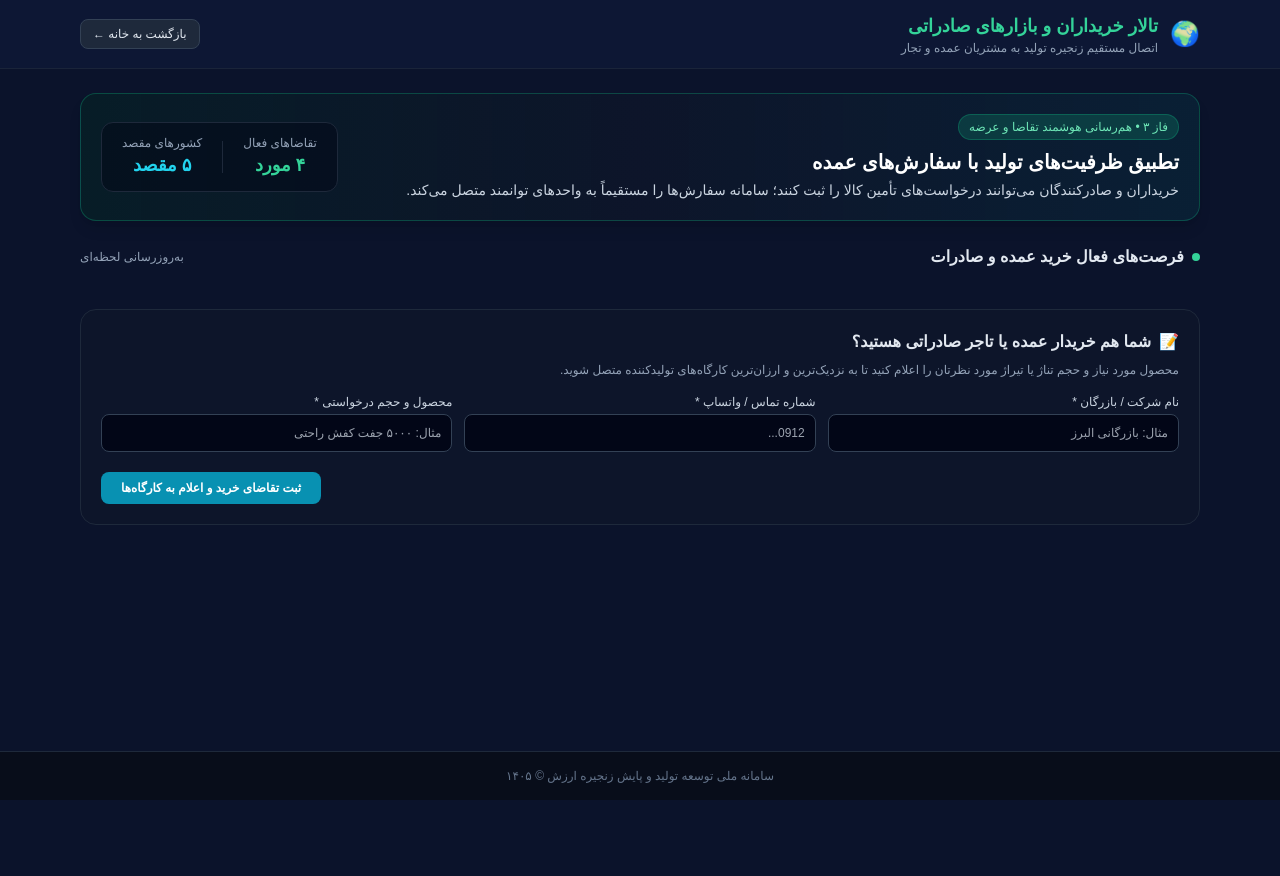
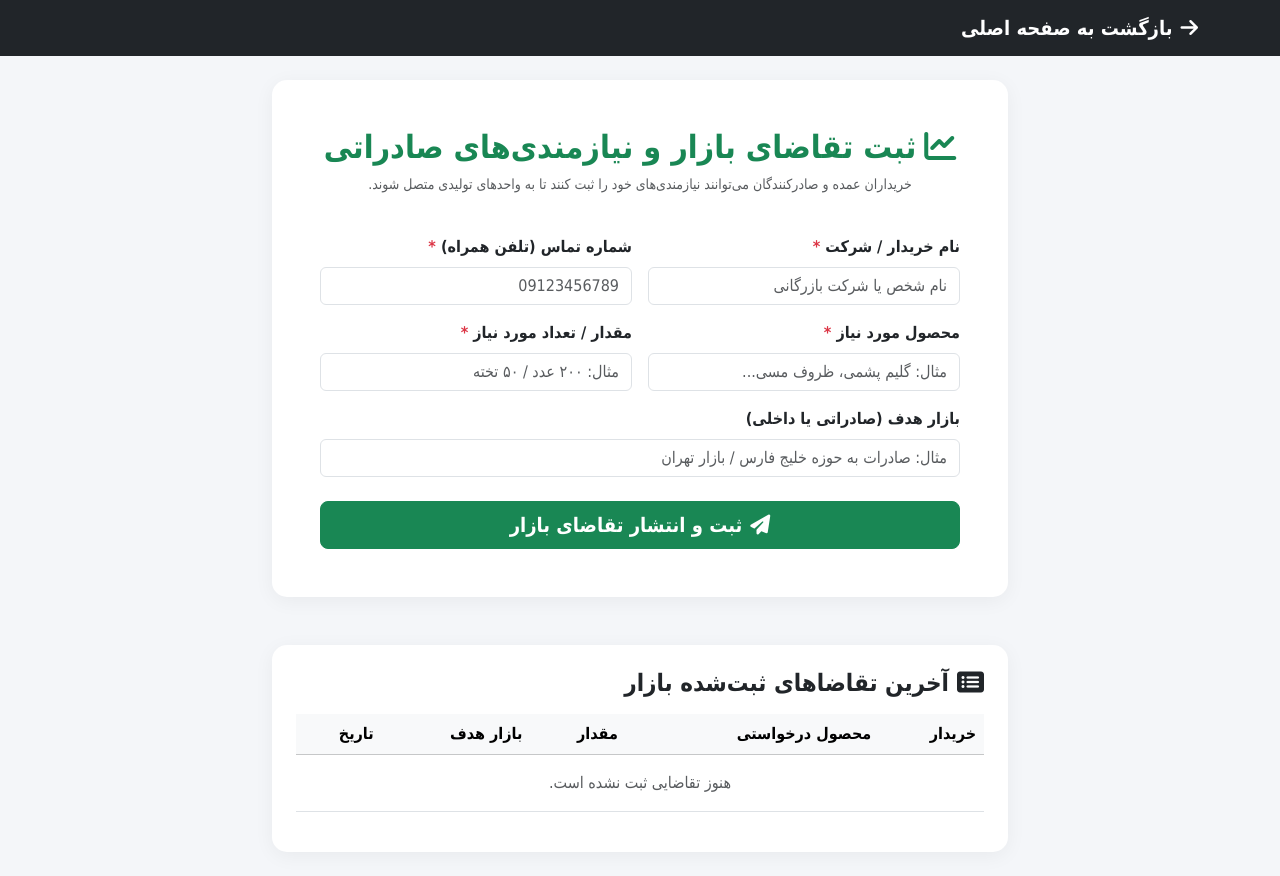
Before and after one commit to alikh480048-dotcom/Samaneh-tolid, a Flask app: page /export-market in a window 1280 px wide. Before the commit the page ends 800 px from the top, so only its background shows below. Run offline with Flask 3, Linux system fonts and the light colour scheme; some libraries are stand-ins or nearby versions; some web fonts are replaced.

Commit message:
Update export.html

```diff
--- a/templates/export.html
+++ b/templates/export.html
@@ -3,148 +3,111 @@
 <head>
     <meta charset="UTF-8">
     <meta name="viewport" content="width=device-width, initial-scale=1.0">
-    <title>تالار معاملات عمده و بازارهای صادراتی | شبکه ملی توسعه تولید</title>
-    <script src="https://cdn.tailwindcss.com"></script>
-    <link href="https://cdn.jsdelivr.net/gh/rastikerdar/vazirmatn@v33.003/fonts/webfonts/font-face.css" rel="stylesheet" type="text/css" />
+    <title>تقاضای بازار و صادرات | سامانه هوشمند</title>
+    <link href="https://cdn.jsdelivr.net/npm/bootstrap@5.3.3/dist/css/bootstrap.rtl.min.css" rel="stylesheet">
+    <link rel="stylesheet" href="https://cdnjs.cloudflare.com/ajax/libs/font-awesome/6.4.0/css/all.min.css">
     <style>
-        body { font-family: 'Vazirmatn', sans-serif; }
+        body { background-color: #f4f6f9; font-family: Tahoma, sans-serif; }
+        .card { border-radius: 15px; box-shadow: 0 4px 20px rgba(0,0,0,0.05); border: none; }
     </style>
 </head>
-<body class="bg-[#0b132b] text-slate-100 antialiased min-h-screen flex flex-col justify-between selection:bg-emerald-500 selection:text-slate-900">
+<body>
+    <nav class="navbar navbar-dark bg-dark mb-4">
+        <div class="container">
+            <a class="navbar-brand fw-bold" href="{{ url_for('index') }}"><i class="fas fa-arrow-right me-2"></i>بازگشت به صفحه اصلی</a>
+        </div>
+    </nav>
 
-    <!-- نوار ناوبری بالا -->
-    <header class="border-b border-slate-800/80 bg-[#0e1a38]/80 backdrop-blur-md sticky top-0 z-50">
-        <div class="max-w-6xl mx-auto px-4 py-3 flex items-center justify-between">
-            <div class="flex items-center gap-3">
-                <span class="text-2xl">🌍</span>
-                <div>
-                    <h1 class="font-bold text-base md:text-lg text-emerald-400">تالار خریداران و بازارهای صادراتی</h1>
-                    <p class="text-xs text-slate-400">اتصال مستقیم زنجیره تولید به مشتریان عمده و تجار</p>
-                </div>
-            </div>
-            <a href="/" class="text-xs bg-slate-800 hover:bg-slate-700 text-slate-200 border border-slate-700 px-3 py-1.5 rounded-lg transition-colors">
-                بازگشت به خانه ←
-            </a>
-        </div>
-    </header>
-
-    <main class="max-w-6xl mx-auto px-4 py-6 w-full flex-grow space-y-6">
-
-        <!-- باکس خوش‌آمد و آمار بازار -->
-        <div class="bg-gradient-to-r from-emerald-950/40 via-slate-900/60 to-cyan-950/40 border border-emerald-500/30 rounded-2xl p-5 shadow-lg">
-            <div class="flex flex-col md:flex-row md:items-center justify-between gap-4">
-                <div>
-                    <span class="inline-block bg-emerald-500/20 text-emerald-300 text-xs px-2.5 py-1 rounded-full font-medium mb-2 border border-emerald-500/30">
-                        فاز ۳ • هم‌رسانی هوشمند تقاضا و عرضه
-                    </span>
-                    <h2 class="text-lg md:text-xl font-bold text-white">تطبیق ظرفیت‌های تولید با سفارش‌های عمده</h2>
-                    <p class="text-xs md:text-sm text-slate-300 mt-1 leading-relaxed">
-                        خریداران و صادرکنندگان می‌توانند درخواست‌های تأمین کالا را ثبت کنند؛ سامانه سفارش‌ها را مستقیماً به واحدهای توانمند متصل می‌کند.
-                    </p>
-                </div>
-                <div class="flex items-center gap-3 bg-slate-950/50 p-3 rounded-xl border border-slate-800 self-start md:self-auto">
-                    <div class="text-center px-2">
-                        <div class="text-xs text-slate-400">تقاضاهای فعال</div>
-                        <div class="text-lg font-bold text-emerald-400">۴ مورد</div>
-                    </div>
-                    <div class="h-8 w-px bg-slate-800"></div>
-                    <div class="text-center px-2">
-                        <div class="text-xs text-slate-400">کشورهای مقصد</div>
-                        <div class="text-lg font-bold text-cyan-400">۵ مقصد</div>
-                    </div>
-                </div>
-            </div>
+    <div class="container my-4">
+        <div class="row justify-content-center">
+            <div class="col-lg-8">
+                <div class="card p-4 p-md-5 mb-5">
+                    <div class="text-center mb-4">
+                        <h2 class="fw-bold text-success"><i class="fas fa-chart-line me-2"></i>ثبت تقاضای بازار و نیازمندی‌های صادراتی</h2>
+                        <p class="text-muted small">خریداران عمده و صادرکنندگان می‌توانند نیازمندی‌های خود را ثبت کنند تا به واحدهای تولیدی متصل شوند.</p>
                     </div>
 
-        <!-- پیام اگر کارگاه خاصی انتخاب شده باشد -->
-        {% if selected_unit %}
-        <div class="bg-blue-950/40 border border-blue-500/40 rounded-xl p-4 text-xs md:text-sm text-blue-200 flex items-center justify-between">
-            <div>
-                🔍 نمایش استعلام‌های مناسب برای واحد: <span class="font-bold text-white">{{ selected_unit.title or selected_unit.name }}</span> (استان {{ selected_unit.province }})
+                    {% with messages = get_flashed_messages(with_categories=true) %}
+                      {% if messages %}
+                        {% for category, message in messages %}
+                          <div class="alert alert-{{ category }} alert-dismissible fade show" role="alert">
+                            {{ message }}
+                            <button type="button" class="btn-close" data-bs-dismiss="alert" aria-label="Close"></button>
                           </div>
-            <a href="/export-market" class="text-xs text-blue-300 underline hover:text-white">نمایش همه سفارش‌ها</a>
+                        {% endfor %}
+                      {% endif %}
+                    {% endwith %}
+
+                    <form method="POST">
+                        <div class="row g-3">
+                            <div class="col-md-6">
+                                <label class="form-label fw-bold">نام خریدار / شرکت <span class="text-danger">*</span></label>
+                                <input type="text" class="form-control" name="buyer_name" required placeholder="نام شخص یا شرکت بازرگانی">
                             </div>
-        {% endif %}
-
-        <!-- بخش تقاضاهای خرید عمده و سفارش‌های صادراتی -->
-        <div>
-            <div class="flex items-center justify-between mb-4">
-                <h3 class="text-base font-bold text-slate-200 flex items-center gap-2">
-                    <span class="w-2 h-2 rounded-full bg-emerald-400"></span>
-                    فرصت‌های فعال خرید عمده و صادرات
-                </h3>
-                <span class="text-xs text-slate-400">به‌روزرسانی لحظه‌ای</span>
+                            <div class="col-md-6">
+                                <label class="form-label fw-bold">شماره تماس (تلفن همراه) <span class="text-danger">*</span></label>
+                                <input type="text" class="form-control" name="buyer_phone" required placeholder="09123456789">
                             </div>
 
-            <div class="grid grid-cols-1 md:grid-cols-2 gap-4">
-                {% for b in buyers %}
-                <div class="bg-slate-900/70 border border-slate-800 hover:border-emerald-500/50 rounded-xl p-4 transition-all duration-200 flex flex-col justify-between">
-                    <div>
-                        <div class="flex items-start justify-between gap-2">
-                            <h4 class="font-bold text-sm md:text-base text-slate-100">{{ b.title }}</h4>
-                            <span class="text-[11px] bg-slate-800 text-cyan-300 px-2 py-0.5 rounded border border-slate-700 whitespace-nowrap">
-                                📍 {{ b.destination }}
-                            </span>
+                            <div class="col-md-6">
+                                <label class="form-label fw-bold">محصول مورد نیاز <span class="text-danger">*</span></label>
+                                <input type="text" class="form-control" name="requested_item" required placeholder="مثال: گلیم پشمی، ظروف مسی...">
                             </div>
-                        <div class="mt-2 space-y-1 text-xs text-slate-300">
-                            <div><span class="text-slate-400">محصول درخواستی:</span> <strong class="text-emerald-300">{{ b.product }}</strong></div>
-                            <div><span class="text-slate-400">حجم سفارش:</span> {{ b.volume }}</div>
-                            <div><span class="text-slate-400">شرایط پرداخت:</span> {{ b.payment_terms }}</div>
-                            {% if b.notes %}
-                            <div class="text-[11px] text-slate-400 mt-2 bg-slate-950/40 p-2 rounded border border-slate-800/80">
-                                ℹ️ {{ b.notes }}
-                            </div>
-                            {% endif %}
-                        </div>
+                            <div class="col-md-6">
+                                <label class="form-label fw-bold">مقدار / تعداد مورد نیاز <span class="text-danger">*</span></label>
+                                <input type="text" class="form-control" name="required_quantity" required placeholder="مثال: ۲۰۰ عدد / ۵۰ تخته">
                             </div>
 
-                    <div class="mt-4 pt-3 border-t border-slate-800 flex items-center justify-between">
-                        <span class="text-[11px] text-slate-400">ثبت‌شده توسط بازرگان تأییدشده</span>
-                        <a href="tel:09120000000" class="text-xs bg-emerald-600 hover:bg-emerald-500 text-white font-medium px-3 py-1.5 rounded-lg transition-colors shadow">
-                            اتصال و مذاکره ←
-                        </a>
-                    </div>
-                </div>
-                {% endfor %}
-            </div>
+                            <div class="col-12">
+                                <label class="form-label fw-bold">بازار هدف (صادراتی یا داخلی)</label>
+                                <input type="text" class="form-control" name="target_market" placeholder="مثال: صادرات به حوزه خلیج فارس / بازار تهران">
                             </div>
 
-        <!-- فرم ثبت تقاضای خرید جدید توسط تجار و خریداران -->
-        <div class="bg-slate-900/60 border border-slate-800 rounded-2xl p-5 mt-8">
-            <h3 class="text-sm md:text-base font-bold text-slate-200 mb-2 flex items-center gap-2">
-                <span>📝</span>
-                شما هم خریدار عمده یا تاجر صادراتی هستید؟
-            </h3>
-            <p class="text-xs text-slate-400 mb-4">
-                محصول مورد نیاز و حجم تناژ یا تیراژ مورد نظرتان را اعلام کنید تا به نزدیک‌ترین و ارزان‌ترین کارگاه‌های تولیدکننده متصل شوید.
-            </p>
-            <form action="/export-market" method="POST" class="grid grid-cols-1 md:grid-cols-3 gap-3 text-xs">
-                <div>
-                    <label class="block text-slate-300 mb-1">نام شرکت / بازرگان *</label>
-                    <input type="text" name="buyer_name" required placeholder="مثال: بازرگانی البرز" class="w-full bg-slate-950 border border-slate-700 rounded-lg p-2.5 text-slate-100 focus:outline-none focus:border-emerald-500">
+                            <div class="col-12 mt-4">
+                                <button type="submit" class="btn btn-success btn-lg w-100 fw-bold"><i class="fas fa-paper-plane me-2"></i>ثبت و انتشار تقاضای بازار</button>
                             </div>
-                <div>
-                    <label class="block text-slate-300 mb-1">شماره تماس / واتساپ *</label>
-                    <input type="text" name="buyer_phone" required placeholder="0912..." class="w-full bg-slate-950 border border-slate-700 rounded-lg p-2.5 text-slate-100 focus:outline-none focus:border-emerald-500">
-                </div>
-                <div>
-                    <label class="block text-slate-300 mb-1">محصول و حجم درخواستی *</label>
-                    <input type="text" name="demand_details" required placeholder="مثال: ۵۰۰۰ جفت کفش راحتی" class="w-full bg-slate-950 border border-slate-700 rounded-lg p-2.5 text-slate-100 focus:outline-none focus:border-emerald-500">
-                </div>
-                <div class="md:col-span-3 text-left mt-2">
-                    <button type="submit" class="bg-cyan-600 hover:bg-cyan-500 text-white font-bold py-2 px-5 rounded-lg text-xs transition-colors">
-                        ثبت تقاضای خرید و اعلام به کارگاه‌ها
-                    </button>
                         </div>
                     </form>
                 </div>
 
-    </main>
+                <!-- لیست تقاضاهای ثبت شده -->
+                <div class="card p-4">
+                    <h4 class="fw-bold mb-3 text-dark"><i class="fas fa-list-alt me-2"></i>آخرین تقاضاهای ثبت‌شده بازار</h4>
+                    <div class="table-responsive">
+                        <table class="table table-hover align-middle">
+                            <thead class="table-light">
+                                <tr>
+                                    <th>خریدار</th>
+                                    <th>محصول درخواستی</th>
+                                    <th>مقدار</th>
+                                    <th>بازار هدف</th>
+                                    <th>تاریخ</th>
+                                </tr>
+                            </thead>
+                            <tbody>
+                                {% if demands %}
+                                    {% for d in demands %}
+                                    <tr>
+                                        <td class="fw-bold">{{ d.buyer_name }}</td>
+                                        <td><span class="badge bg-success">{{ d.requested_item }}</span></td>
+                                        <td>{{ d.required_quantity }}</td>
+                                        <td>{{ d.target_market or 'نامشخص' }}</td>
+                                        <td class="small text-muted">{{ d.created_at.strftime('%Y/%m/%d') if d.created_at else '' }}</td>
+                                    </tr>
+                                    {% endfor %}
+                                {% else %}
+                                    <tr>
+                                        <td colspan="5" class="text-center py-3 text-muted">هنوز تقاضایی ثبت نشده است.</td>
+                                    </tr>
+                                {% endif %}
+                            </tbody>
+                        </table>
+                    </div>
+                </div>
 
-    <!-- فوتر -->
-    <footer class="border-t border-slate-800 bg-[#080d1a] py-4 text-center text-xs text-slate-500">
-        سامانه ملی توسعه تولید و پایش زنجیره ارزش © ۱۴۰۵
-    </footer>
-
+            </div>
+        </div>
+    </div>
+    <script src="https://cdn.jsdelivr.net/npm/bootstrap@5.3.3/dist/js/bootstrap.bundle.min.js"></script>
 </body>
 </html>
```
Lines whose indentation alone changed are shown as unchanged.
